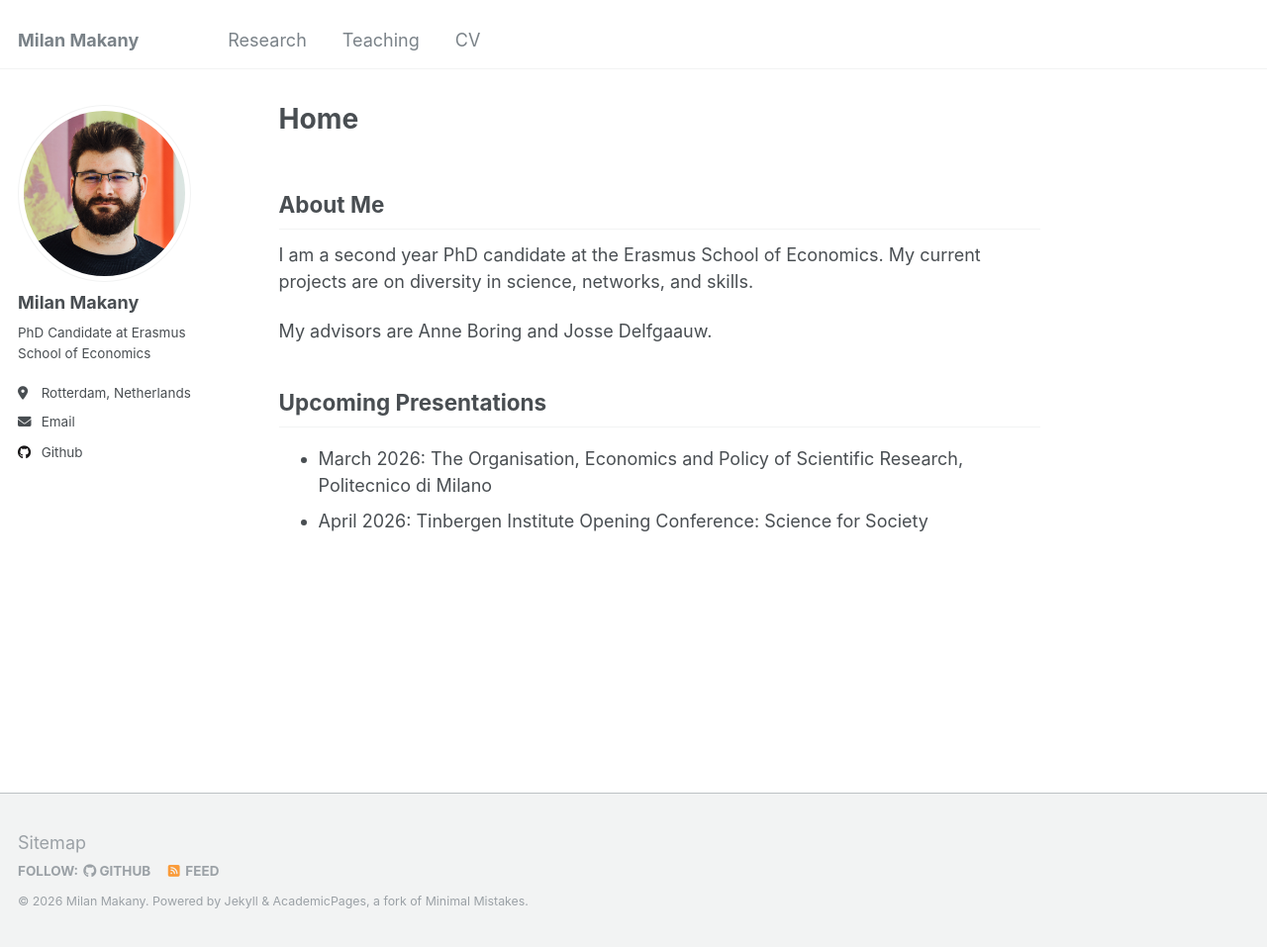
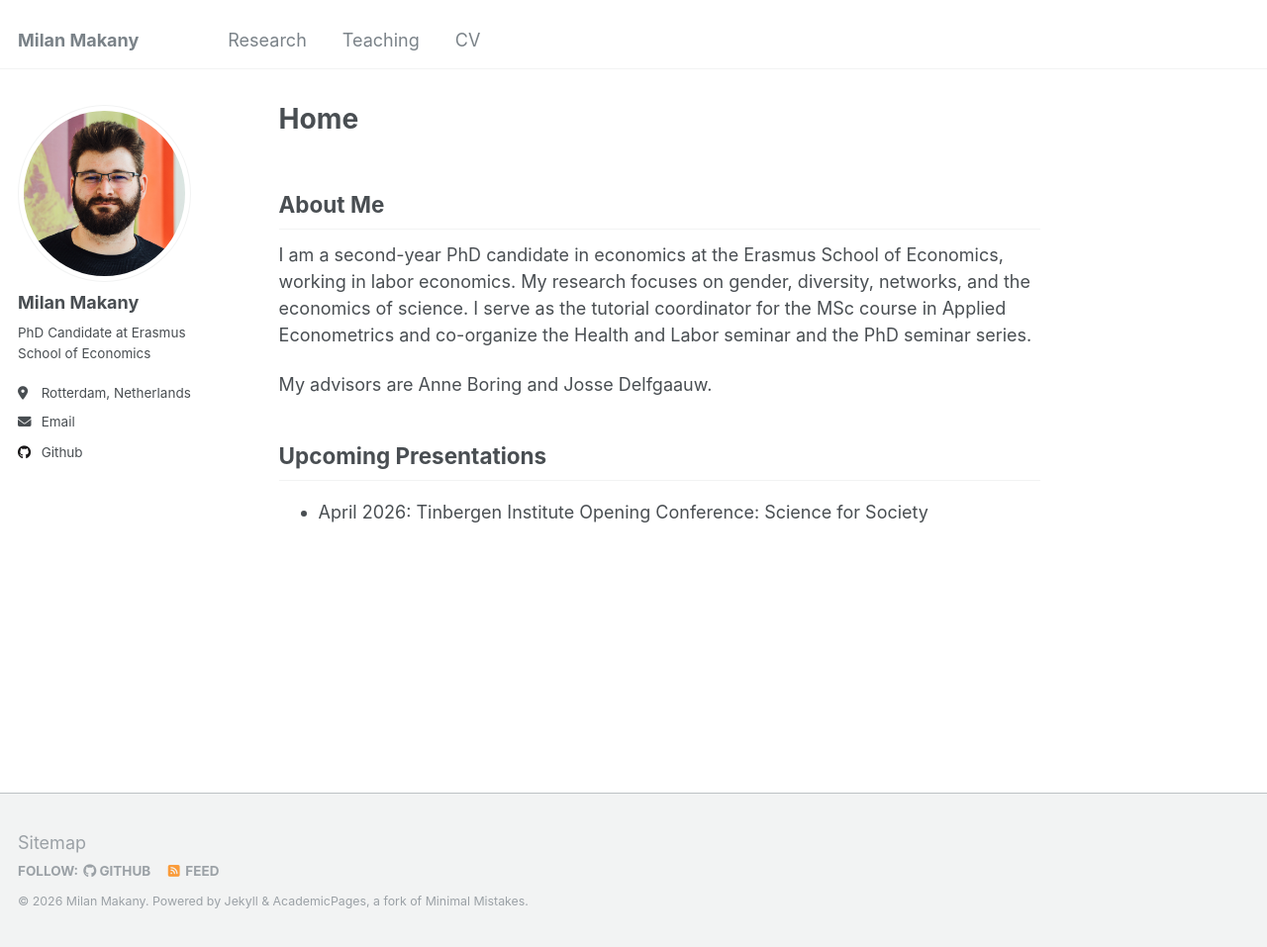
Before and after one commit to makany-milan/makany-milan.github.io, a Jekyll site: the page built from _pages/about.md, in a window 1280 px wide and 957 px high. Shown: the whole window at 99% size. Built offline with Jekyll 4.4.1, drawn with Linux system fonts in a browser that asks for light colours.

Commit message:
updated works and bio

```diff
--- a/_pages/about.md
+++ b/_pages/about.md
@@ -9,12 +9,11 @@ redirect_from:
 
 ## About Me
 
-I am a second year PhD candidate at the Erasmus School of Economics.
-My current projects are on diversity in science, networks, and skills.
-
+I am a second-year PhD candidate in economics at the Erasmus School of Economics, working in labor economics.
+My research focuses on gender, diversity, networks, and the economics of science.
+I serve as the tutorial coordinator for the MSc course in Applied Econometrics and co-organize the Health and Labor seminar and the PhD seminar series.
 
 My advisors are Anne Boring and Josse Delfgaauw.
 
 ## Upcoming Presentations
-- March 2026: The Organisation, Economics and Policy of Scientific Research, Politecnico di Milano
 - April 2026: Tinbergen Institute Opening Conference: Science for Society
```
Also changed, not shown: _publications/experts.md (+8 -8 lines), _publications/networks.md (+1 -5 lines), _publications/women_in_academia.md (+2 -2 lines), 1 other file.
